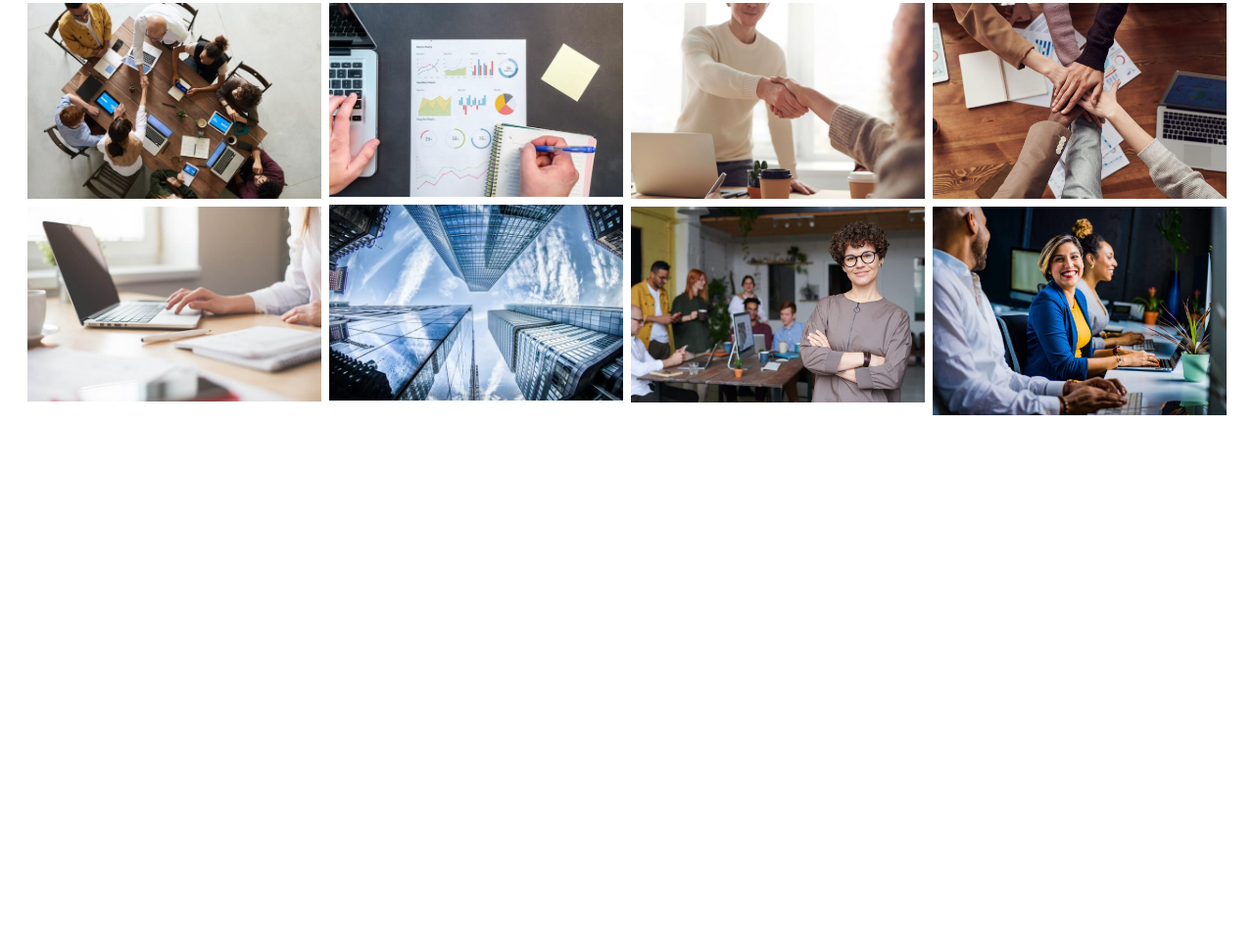
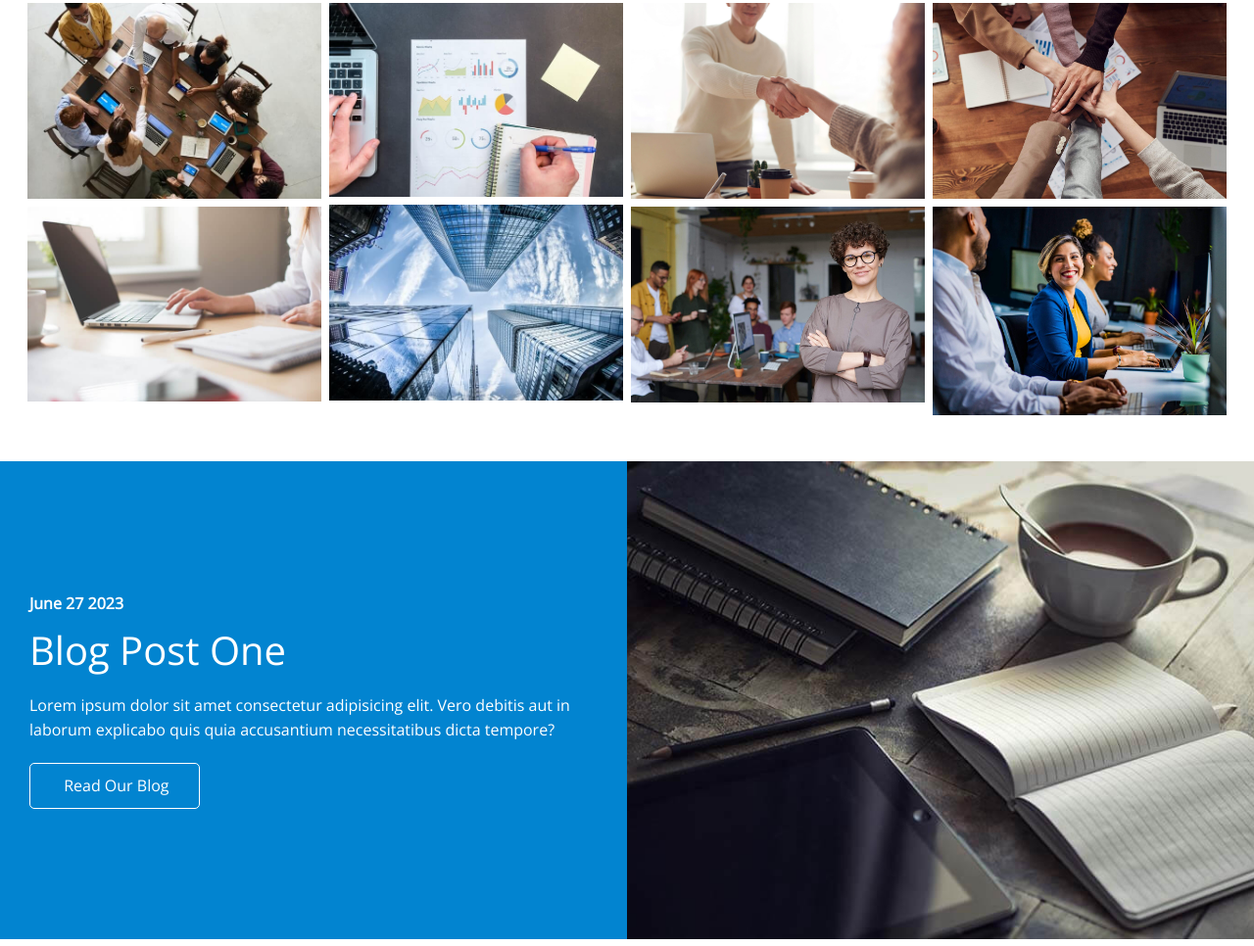
Before and after one commit to zlatkotomici/AccountingServices, a plain HTML site: page index.html in a window 1280 px wide. Shown: the part 1755-2721 px from the top of the page at 98% size. Before the commit the page ends 2226 px from the top, so only its background shows below. Drawn offline with nearby package versions, Linux system fonts and the light colour scheme.

Commit message:
finished and styled section 'blog'

```diff
--- a/css/utilities.css
+++ b/css/utilities.css
@@ -135,3 +135,9 @@
   max-width: 25%;
   padding: 0 4px;
 }
+
+/* Section blog */
+/* .flex-columns .flex-reverse */
+.flex-columns.flex-reverse .row {
+  flex-direction: row-reverse;
+}
--- a/index.html
+++ b/index.html
@@ -108,6 +108,29 @@
         </div>
       </div>
     </section>
+
+    <!-- Blog -->
+    <section id="blog" class="blog flex-columns flex-reverse">
+      <div class="row">
+        <div class="column">
+          <div class="column-1">
+            <img src="images/home/blog.jpg" alt="people">
+          </div>
+        </div>
+        <div class="column">
+          <div class="column-2 bg-secondary">
+            <h4>June 27 2023</h4>
+            <h2>Blog Post One</h2>
+            <p>Lorem ipsum dolor sit amet consectetur adipisicing elit. Vero debitis aut in laborum explicabo quis quia accusantium necessitatibus dicta tempore?</p>
+            <a href="#" class="btn btn-outline">
+              <i class="fas fa-chevron"></i>
+              Read Our Blog
+            </a>
+          </div>
+        </div>
+      </div>
+    </section>
+
   </main>
 
 </body>
```
